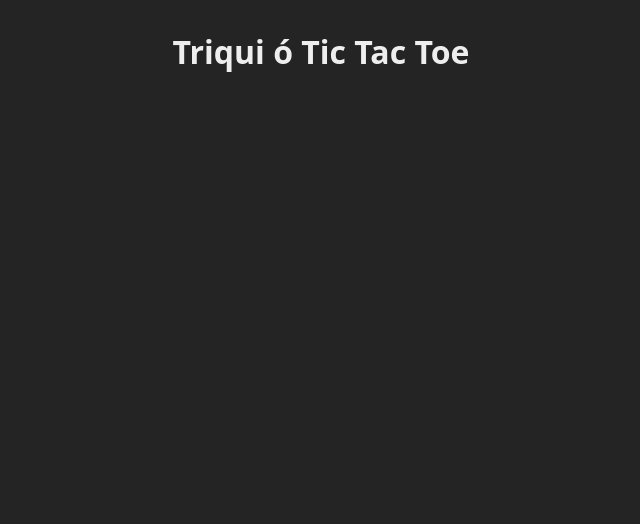
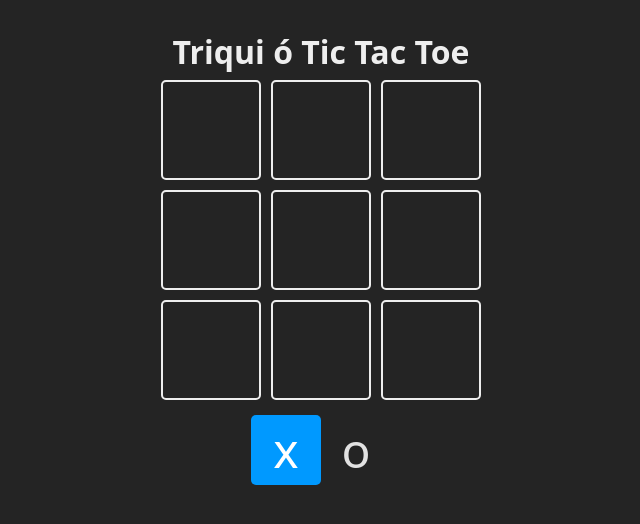
Before and after one commit to NelsonOrtiz94/multi-repo-react, a React (Vite) app in the folder projects/02-triqui/: page / in a window 1280 px wide. Shown: the top 524 px of the page, without its empty margins (319-959 px from the left). Built offline with nearby package versions, Linux system fonts and the light colour scheme.

Commit message:
Implementación de state para la renderización para los turnos

```diff
--- a/projects/02-triqui/src/App.jsx
+++ b/projects/02-triqui/src/App.jsx
@@ -1,26 +1,53 @@
+import { useState } from "react";
+
 const TURNS = {
   X: "x",
   O: "o",
 };
 
-const board = Array(9).fill(null);
+const Square = ({ children, isSelected, updateboard, index }) => {
 
-const Square = ({ children, updateboard, index }) => {
-  <div className="square">{children}</div>;
-};
+  const className = ` square ${isSelected ? "is-selected" : ''}`;
+
+  const handleClick = () => {
+    updateboard()
+  }
+
+  return (
+  <div onClick={handleClick} className={className}>{children}
+  </div>
+  )
+}
 
 function App() {
+  const [board, setBoard] = useState(Array(9).fill(null));
+  const [turn, setTurn] = useState(TURNS.X);
+
+  const updateboard = () => {
+    const newTurn = turn === TURNS.X ? TURNS.O : TURNS.X;
+    setTurn(newTurn);
+  }
+
   return (
     <main className="board">
       <h1>Triqui ó Tic Tac Toe</h1>
       <section className="game">
         {board.map((_, index) => {
           return (
-            <Square key={index} index={index}>
-              {index}
+            <Square key={index} index={index} updateboard={updateboard}>
+              {board[index]}
             </Square>
           );
         })}
+      </section>
+
+      <section className="turn">
+        <Square isSelected={turn === TURNS.X} >
+          {TURNS.X}
+          </Square>
+          <Square isSelected={turn === TURNS.O} >
+          {TURNS.O}
+          </Square>
       </section>
     </main>
   );
```
